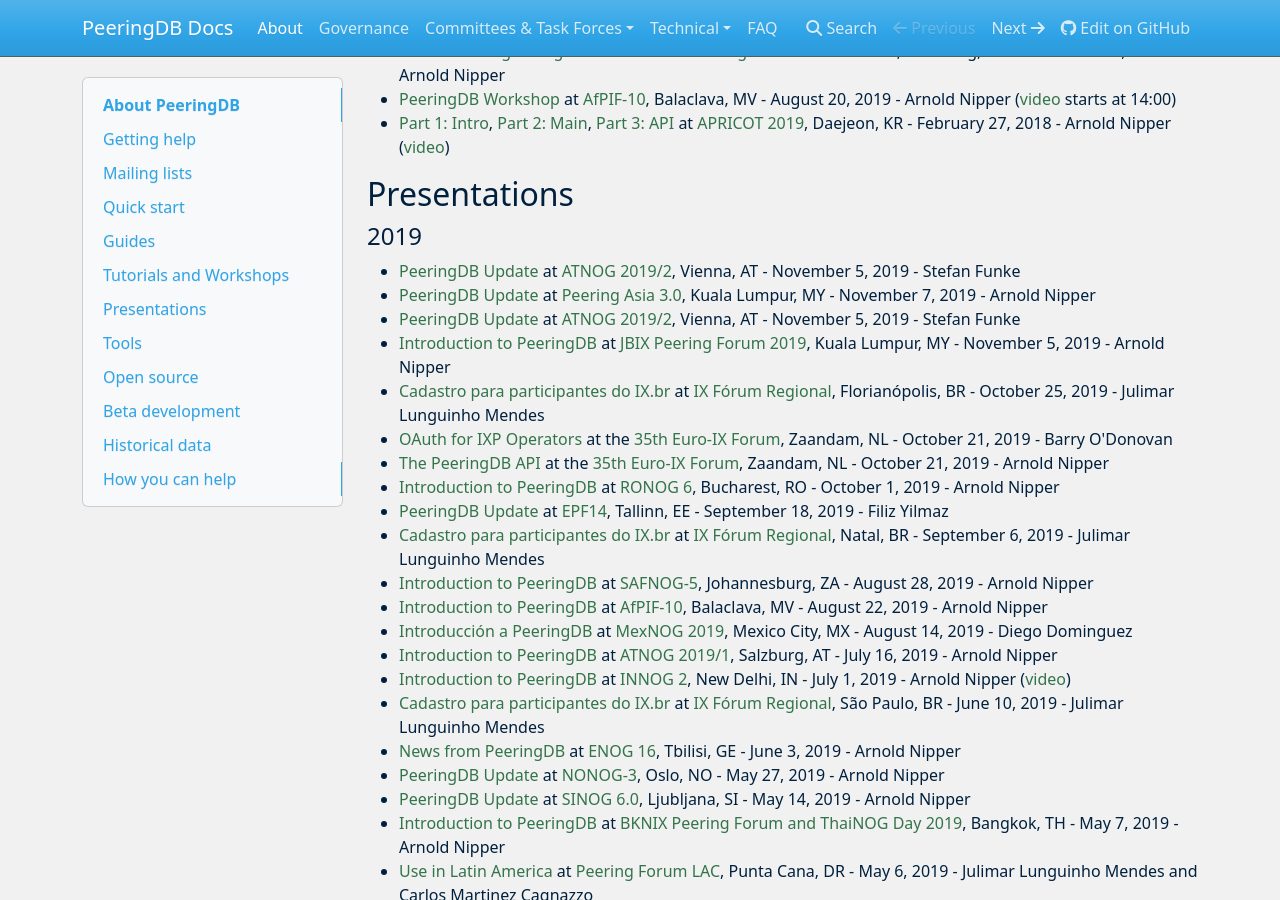
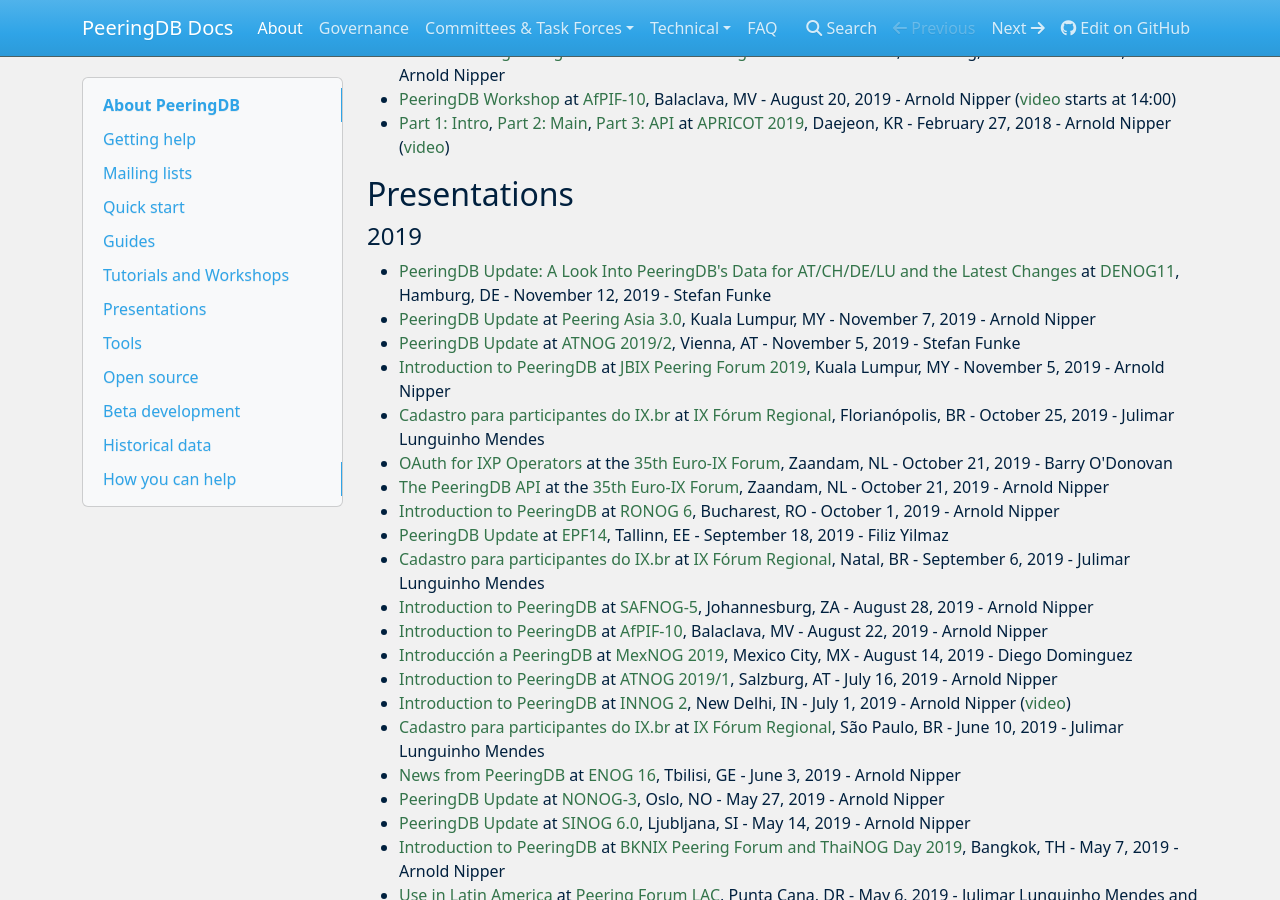
Before and after one commit to peeringdb/docs, an MkDocs documentation site: the page built from docs/index.md, in a window 1280 px wide and 900 px high, scrolled down 1432 px. Built offline with MkDocs 1.6.1, drawn with Linux system fonts in a browser that asks for light colours; nearby versions of some CDN libraries.

Commit message:
Added Stefan's DENOG11 presentation.

```diff
--- a/docs/index.md
+++ b/docs/index.md
@@ -59,7 +59,7 @@
 
 #### 2019
 
-- [PeeringDB Update](presentation/20191105-ATNOG2019-2-Stefan_Funke.pdf) at [ATNOG 2019/2](https://atnog.at/), Vienna, AT - November 5, 2019 - Stefan Funke
+- [PeeringDB Update: A Look Into PeeringDB's Data for AT/CH/DE/LU and the Latest Changes](presentation/20191112-DENOG11-Stefan_Funke.pdf) at [DENOG11](https://www.denog.de/de/meetings/denog11/zeitplan.html), Hamburg, DE - November 12, 2019 - Stefan Funke
 - [PeeringDB Update](presentation/20191107-PeeringAsia3-Arnold-Nipper-V2.pdf) at [Peering Asia 3.0](http://peeringasia.com/), Kuala Lumpur, MY - November 7, 2019 - Arnold Nipper
 - [PeeringDB Update](presentation/20191105-ATNOG2019-2-Stefan_Funke.pdf) at [ATNOG 2019/2](https://atnog.at/), Vienna, AT - November 5, 2019 - Stefan Funke
 - [Introduction to PeeringDB](presentation/20191105-JBIX-Peering-Forum-Arnold-Nipper-V2.pdf) at [JBIX Peering Forum 2019](http://pf.jbix.my/), Kuala Lumpur, MY - November 5, 2019 - Arnold Nipper
```
Also changed, not shown: 1 other file.
